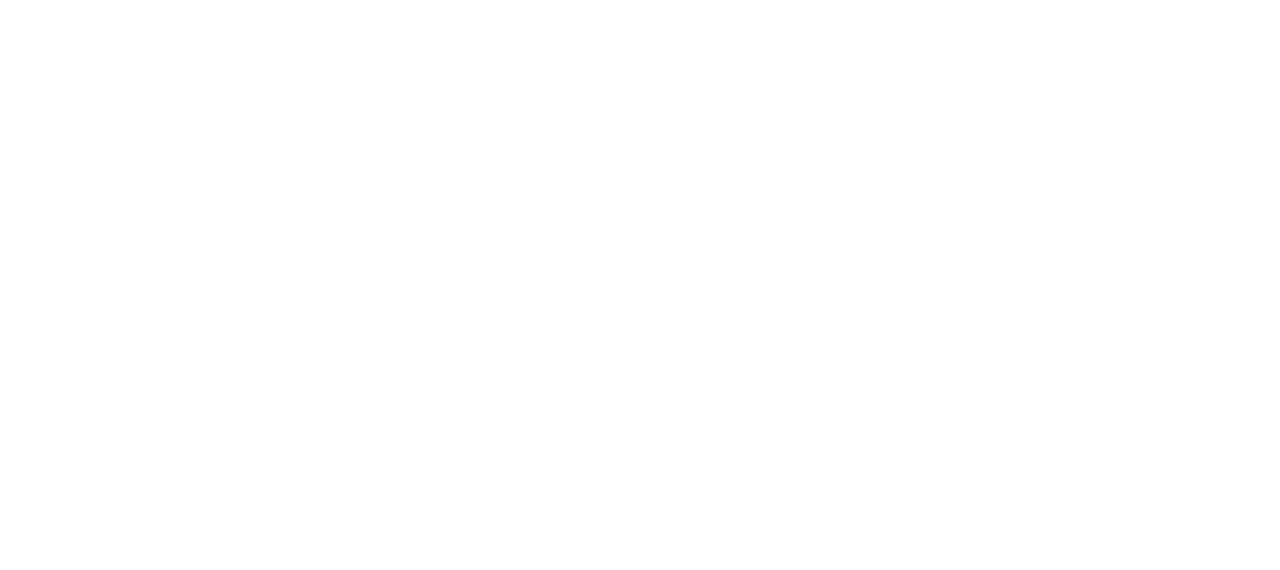
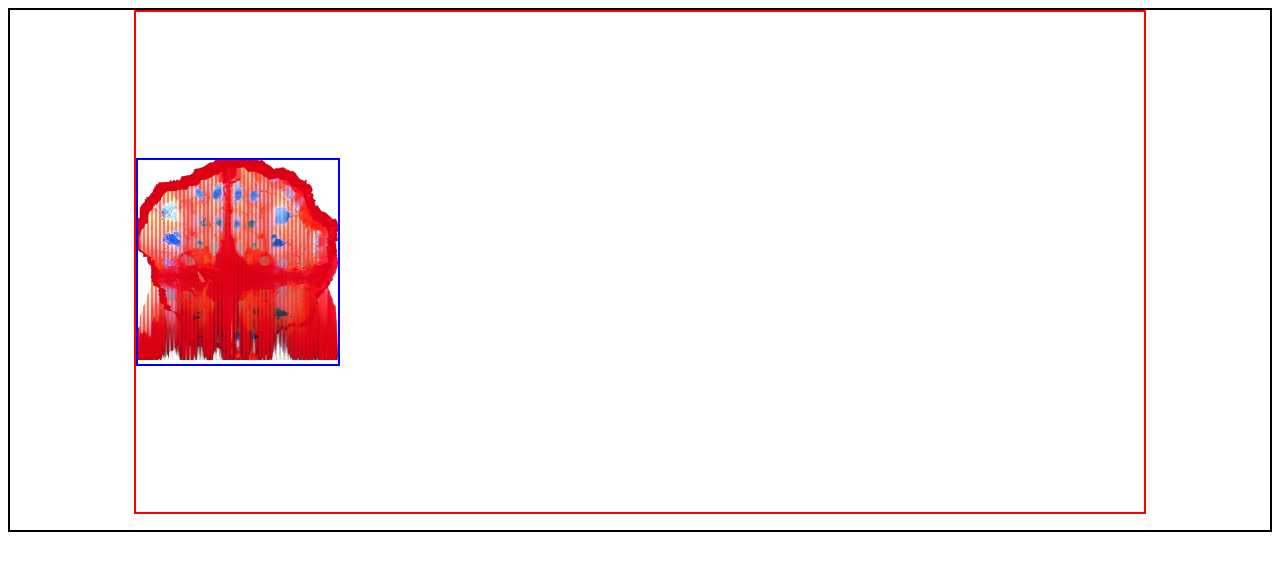
Before and after one commit to joshg1912/image-slider, a plain HTML site: page index.html in a window 1280 px wide. Drawn offline with Linux system fonts and the light colour scheme.

Commit message:
adds row and column border, adds image

```diff
--- a/index.html
+++ b/index.html
@@ -6,13 +6,13 @@
         <title></title>
         <meta name="description" content="">
         <meta name="viewport" content="width=device-width, initial-scale=1">
-        <link rel="stylesheet" href="">
+        <link rel="stylesheet" href="style.css">
     </head>
     <body>
     <div class="container">
         <div class="row">
             <div class="column">
-
+                <img src="assets/1ACC1626.jpg" height="200" width="200">
           </div>
         </div>
     </div>
--- a/style.css
+++ b/style.css
@@ -1,4 +1,17 @@
 .container {
     border: 2px solid black;
-    min-height: 85vh;
+    min-height: 65vh;
 }
+
+.row {
+    border: 2px solid red;
+    min-height: 500px;
+    width: 80%;
+    margin: 0 auto 0 auto;
+    display: flex;
+    align-items: center;
+}
+
+.column {
+    border: 2px solid blue;
+}
```
Also changed, not shown: assets/1ACC1626.jpg (added).
